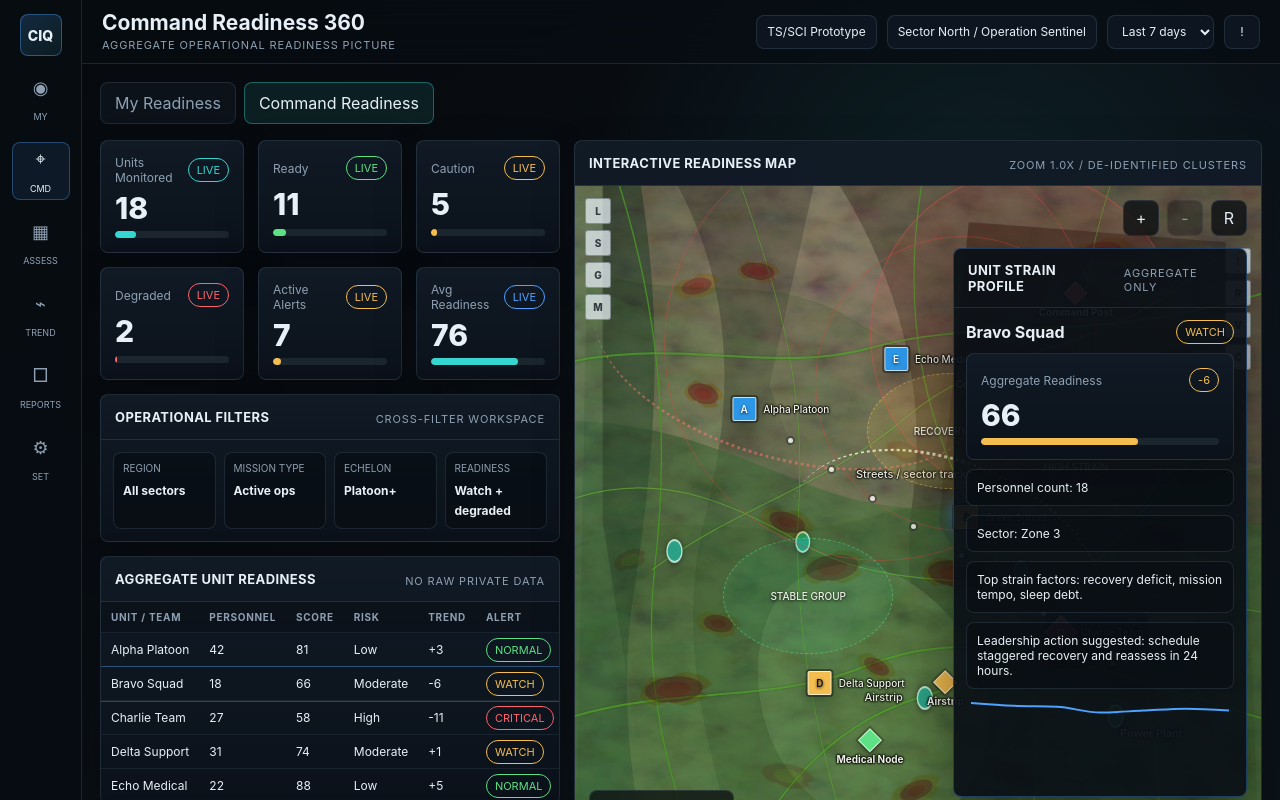
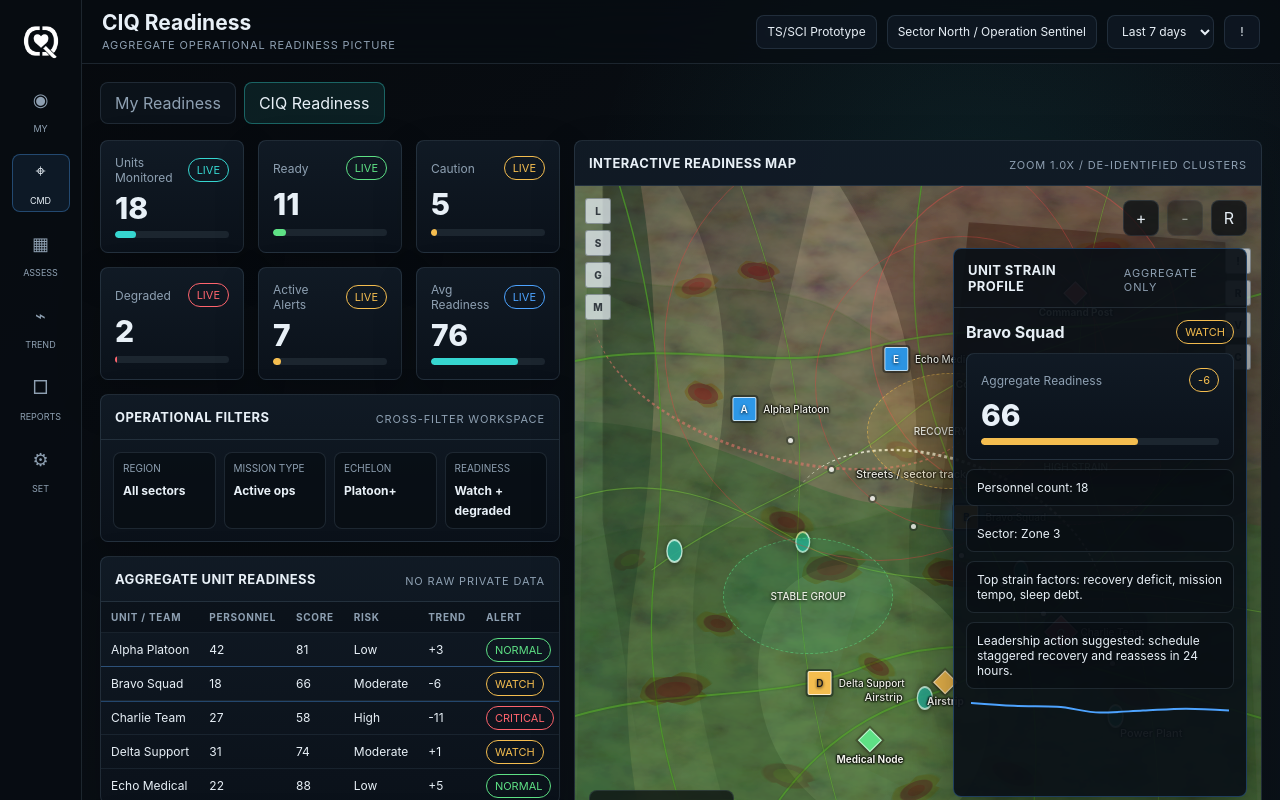
Before and after one commit to NipuniThakshila2000/360-Readiness, a Next.js app: page / in a window 1280 px wide. Shown: the top 800 px of the page. Built offline with nearby package versions, Linux system fonts and the light colour scheme.

Commit message:
Rename app and add CIQ logo

```diff
--- a/app/globals.css
+++ b/app/globals.css
@@ -87,16 +87,20 @@ button {
 }
 
 .brand-mark {
-  width: 42px;
-  height: 42px;
+  width: 54px;
+  height: 54px;
   display: grid;
   place-items: center;
-  border: 1px solid rgba(77, 163, 255, 0.4);
-  border-radius: 8px;
-  background: linear-gradient(145deg, rgba(77, 163, 255, 0.2), rgba(54, 214, 208, 0.08));
-  font-size: 14px;
-  font-weight: 800;
-  letter-spacing: 0;
+  border: 0;
+  border-radius: 0;
+  background: transparent;
+}
+
+.brand-mark img {
+  width: 48px;
+  height: 48px;
+  display: block;
+  object-fit: contain;
 }
 
 .nav-button {
--- a/app/layout.tsx
+++ b/app/layout.tsx
@@ -2,7 +2,7 @@ import type { Metadata } from "next";
 import "./globals.css";
 
 export const metadata: Metadata = {
-  title: "Cognitive Readiness 360",
+  title: "CIQ Readiness",
   description: "Command-center prototype for cognitive readiness intelligence"
 };
 
--- a/app/page.tsx
+++ b/app/page.tsx
@@ -770,13 +770,15 @@ function LeftNav({ view, setView }: { view: ViewMode; setView: (view: ViewMode)
   ] as const;
   return (
     <nav className="left-nav" aria-label="Primary navigation">
-      <div className="brand-mark">CIQ</div>
+      <div className="brand-mark" aria-label="CIQ logo">
+        <img src="/ciq-logo.png" alt="CIQ" />
+      </div>
       {items.map(([id, icon, label]) => (
         <button
           key={id}
           className={`nav-button ${id === view ? "active" : ""}`}
           onClick={() => setView(id)}
-          title={id === "individual" ? "My Readiness" : id === "command" ? "Command Readiness" : label}
+          title={id === "individual" ? "My Readiness" : id === "command" ? "CIQ Readiness" : label}
         >
           <span>{icon}</span>
           <span>{label}</span>
@@ -789,7 +791,7 @@ function LeftNav({ view, setView }: { view: ViewMode; setView: (view: ViewMode)
 function TopStatusBar({ view }: { view: ViewMode }) {
   const titles: Record<ViewMode, [string, string]> = {
     individual: ["My Readiness 360", "Private cognitive readiness view"],
-    command: ["Command Readiness 360", "Aggregate operational readiness picture"],
+    command: ["CIQ Readiness", "Aggregate operational readiness picture"],
     assessment: ["Assessment Workspace", "Assessment and response analysis"],
     trends: ["Readiness Trends", "Longitudinal readiness and strain patterns"],
     reports: ["Readiness Reports", "Command reporting workspace"],
@@ -832,7 +834,7 @@ export default function Home() {
         <div className="content">
           <div className="view-switch" role="tablist" aria-label="Readiness workspaces">
             <button className={`switch-button ${view === "individual" ? "active" : ""}`} onClick={() => setView("individual")}>My Readiness</button>
-            <button className={`switch-button ${view === "command" ? "active" : ""}`} onClick={() => setView("command")}>Command Readiness</button>
+            <button className={`switch-button ${view === "command" ? "active" : ""}`} onClick={() => setView("command")}>CIQ Readiness</button>
           </div>
           {activeView}
         </div>
```
Also changed, not shown: public/ciq-logo.png (added).
